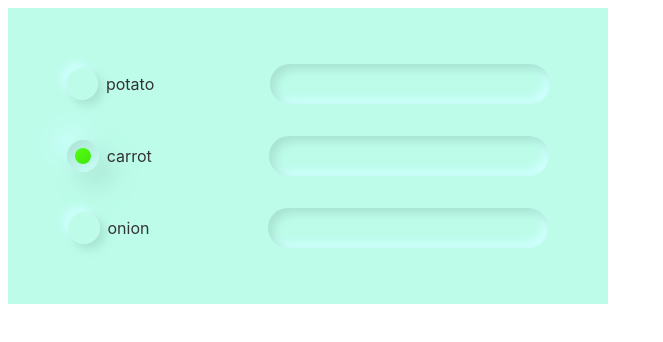
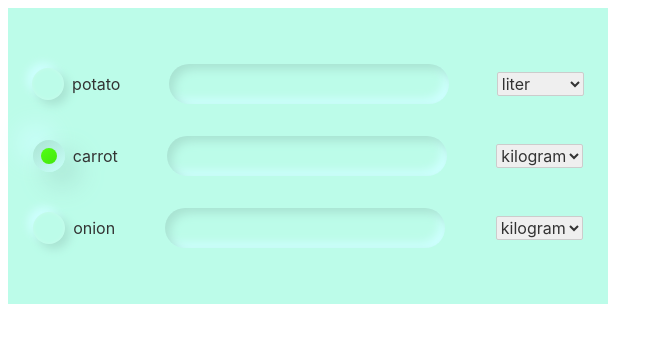
Before and after one commit to anna-maksimenko/shopping-list-app, a Svelte app: page / in a window 1280 px wide. Shown: the top 342 px of the page, without its empty margins (0-663 px from the left). Built offline with nearby package versions, Linux system fonts and the light colour scheme.

Commit message:
Measurement dropdown added

```diff
--- a/src/App.svelte
+++ b/src/App.svelte
@@ -10,9 +10,9 @@
 <main>
 	<List>
 	<!-- Here should be list component -->
-	{#each $productData as {name, id, enabled}}
+	{#each $productData as {name, id, enabled, measurement}}
 	<!-- Here should be list item component -->
-		<ListItem text={name} id={id} bind:enabled={enabled}/>
+		<ListItem text={name} id={id} bind:enabled={enabled} bind:measure={measurement}/>
 	{/each}
 	<!-- End of list component -->
 	</List>
--- a/src/components/ListItem.svelte
+++ b/src/components/ListItem.svelte
@@ -1,12 +1,15 @@
 <script>
     // your script goes here
+    import { productMeasure } from '../globals.js';
     export let text;
     export let id;
     export let enabled = false;
+    export let measure;
 
     function checkboxHandler() {
         enabled = !enabled;
     }
+
 </script>
 
 <style type="text/scss">
@@ -71,4 +74,13 @@
     <div class="list-item__quantity">
         <input type="number" name={`quantity-${id}`}/>
     </div>
+    <div class="list-item__measure">
+        <select bind:value={measure}>
+            {#each $productMeasure as {name}}
+                <option value={name}>
+                    {name}
+                </option>
+            {/each}
+        </select>
+    </div>
 </div>
--- a/src/globals.js
+++ b/src/globals.js
@@ -1,8 +1,35 @@
-import { writable } from 'svelte/store';
+import { writable, readable } from 'svelte/store';
 	const itemsList = [
-		{ id: 1, name: 'potato', enabled: false},
-		{ id: 2, name: 'carrot', enabled: true},
-		{ id: 3, name: 'onion', enabled: false}
-	];
+		{
+            id: 1,
+            name: 'potato',
+            enabled: false,
+            measurement: 'liter'
+        },
+		{
+            id: 2,
+            name: 'carrot',
+            enabled: true,
+            measurement: 'kilogram'
+        },
+		{
+            id: 3,
+            name: 'onion',
+            enabled: false,
+            measurement: 'kilogram'
+        }
+    ];
+    const itemsMeasure = [
+        {
+            name: 'kilogram'
+        },
+        {
+            name: 'liter'
+        },
+        {
+            name: 'piece'
+        }
+    ];
 
 export const productData = writable(itemsList);
+export const productMeasure = readable(itemsMeasure);
```
